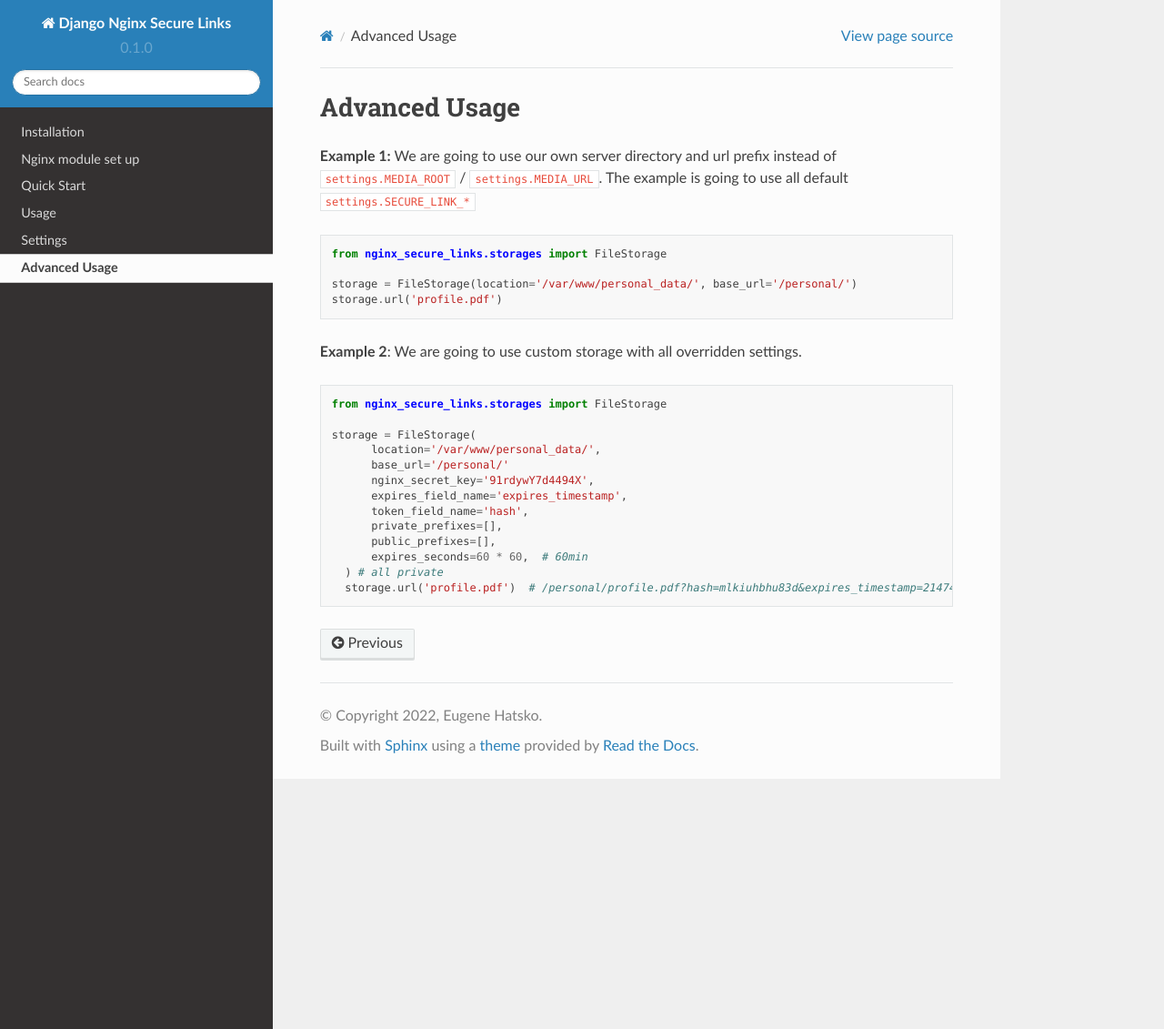
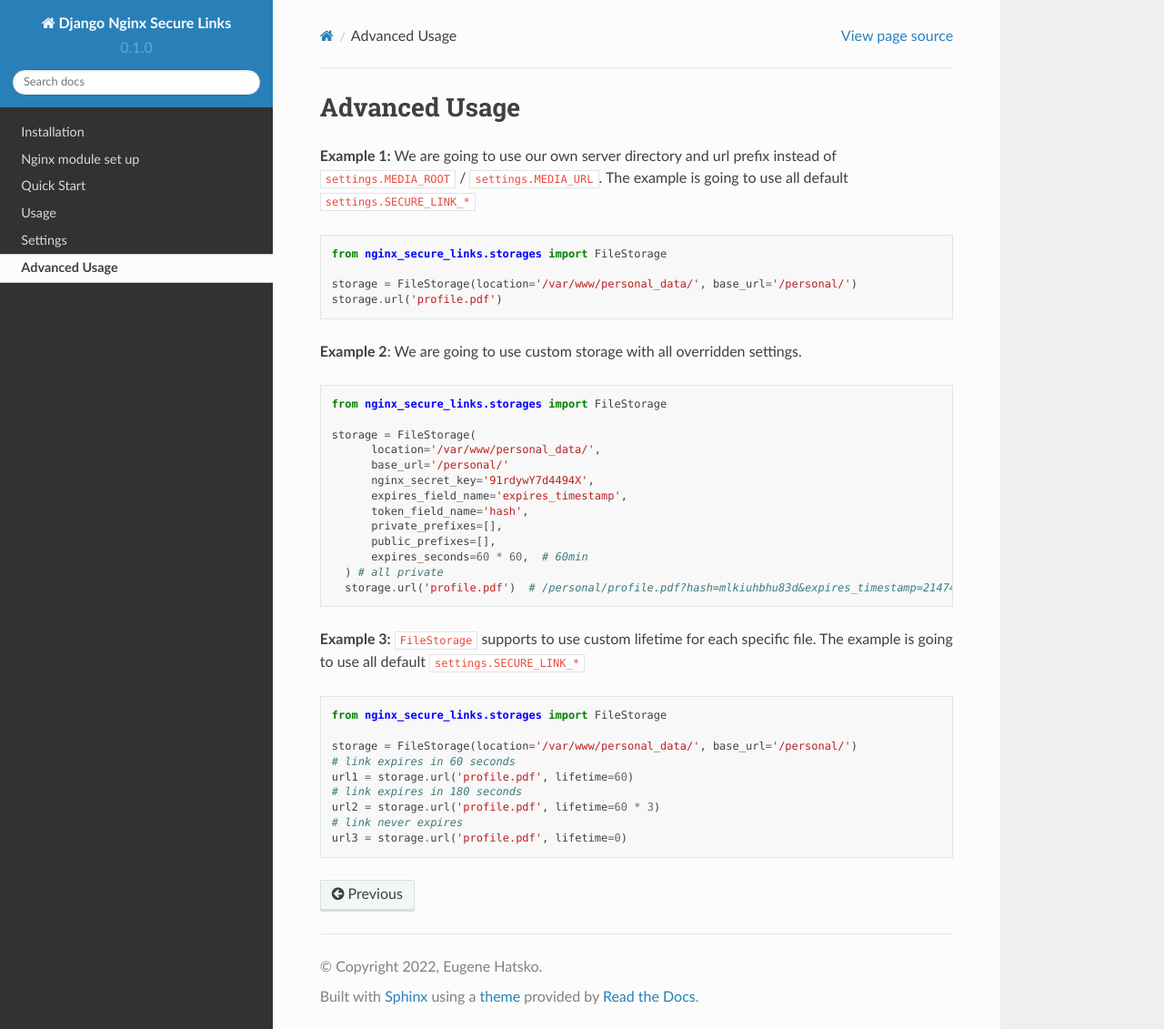
Before and after one commit to LighTechLLC/django-nginx-secure-links, a Sphinx documentation site: the page built from docs/source/advanced.rst, in a window 1280 px wide and 1131 px high. Shown: the whole window at 91% size. Built offline with Sphinx 7.4.7 and the Read the Docs theme 2.0.0, drawn with Linux system fonts in a browser that asks for light colours.

Commit message:
advanced.rst updated

```diff
--- a/docs/source/advanced.rst
+++ b/docs/source/advanced.rst
@@ -29,3 +29,19 @@ The example is going to use all default ``settings.SECURE_LINK_*``
         expires_seconds=60 * 60,  # 60min
     ) # all private
     storage.url('profile.pdf')  # /personal/profile.pdf?hash=mlkiuhbhu83d&expires_timestamp=2147483647
+
+
+**Example 3:** ``FileStorage`` supports to use custom lifetime for each specific file.
+The example is going to use all default ``settings.SECURE_LINK_*``
+
+.. code-block:: python
+
+    from nginx_secure_links.storages import FileStorage
+
+    storage = FileStorage(location='/var/www/personal_data/', base_url='/personal/')
+    # link expires in 60 seconds
+    url1 = storage.url('profile.pdf', lifetime=60)
+    # link expires in 180 seconds
+    url2 = storage.url('profile.pdf', lifetime=60 * 3)
+    # link never expires
+    url3 = storage.url('profile.pdf', lifetime=0)
```
